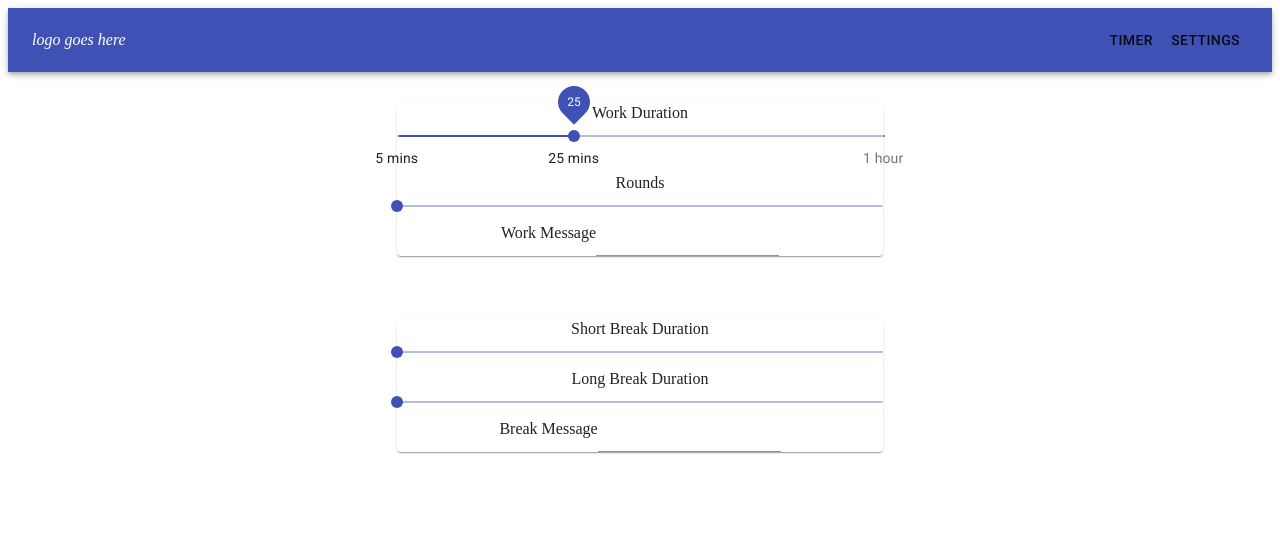
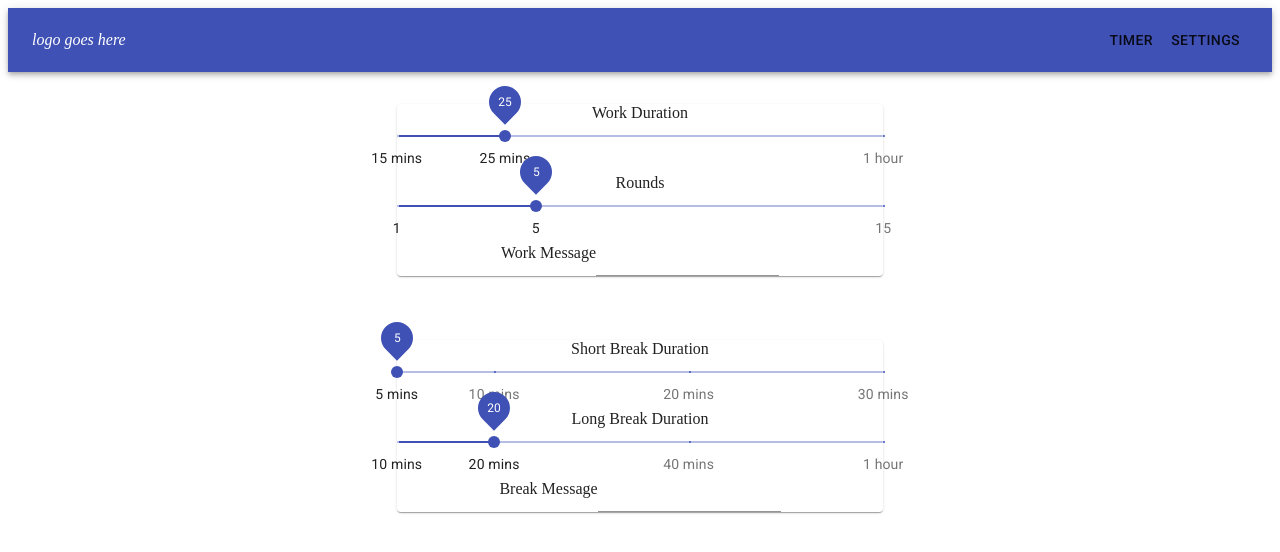
Before and after one commit to ARTurnerGit/pomodoro, a React (Create React App) app: page /settings in a window 1280 px wide. Shown: the top 552 px of the page. Built offline with nearby package versions, Linux system fonts and the light colour scheme.

Commit message:
added values to break sliders

```diff
--- a/src/components/BreakSettings.jsx
+++ b/src/components/BreakSettings.jsx
@@ -2,12 +2,38 @@ import React from "react";
 import { Paper, Slider, TextField } from "@material-ui/core";
 
 const BreakSettings = () => {
+  const shortBreakMarks = [
+    { value: 5, label: "5 mins" },
+    { value: 10, label: "10 mins" },
+    { value: 20, label: "20 mins" },
+    { value: 30, label: "30 mins" },
+  ];
+  const longBreakMarks = [
+    { value: 10, label: "10 mins" },
+    { value: 20, label: "20 mins" },
+    { value: 40, label: "40 mins" },
+    { value: 60, label: "1 hour" },
+  ];
   return (
     <Paper style={{ width: "40%", margin: "4vh 0" }}>
       Short Break Duration
-      <Slider />
+      <Slider
+        defaultValue="5"
+        marks={shortBreakMarks}
+        min={5}
+        max={30}
+        step={1}
+        valueLabelDisplay="on"
+      />
       Long Break Duration
-      <Slider />
+      <Slider
+        defaultValue="20"
+        marks={longBreakMarks}
+        min={10}
+        max={60}
+        step={1}
+        valueLabelDisplay="on"
+      />
       Break Message
       <TextField />
     </Paper>
--- a/src/components/WorkSettings.jsx
+++ b/src/components/WorkSettings.jsx
@@ -3,24 +3,36 @@ import { Paper, Slider, TextField } from "@material-ui/core";
 
 const WorkSettings = () => {
   const [workDuration, setWorkDuration] = useState(25 * 60);
-  const marks = [
-    { value: 5, label: "5 mins" },
+  const workDurationMarks = [
+    { value: 15, label: "15 mins" },
     { value: 25, label: "25 mins" },
     { value: 60, label: "1 hour" },
+  ];
+  const roundMarks = [
+    { value: 1, label: "1" },
+    { value: 5, label: "5" },
+    { value: 15, label: "15" },
   ];
   return (
     <Paper style={{ width: "40%", margin: "4vh 0" }}>
       Work Duration
       <Slider
         defaultValue="25"
-        marks={marks}
-        min={5}
+        marks={workDurationMarks}
+        min={15}
         max={60}
         step={5}
         valueLabelDisplay="on"
       />
       Rounds
-      <Slider />
+      <Slider
+        defaultValue="5"
+        marks={roundMarks}
+        min={1}
+        max={15}
+        step={1}
+        valueLabelDisplay="on"
+      />
       Work Message
       <TextField />
     </Paper>
```
